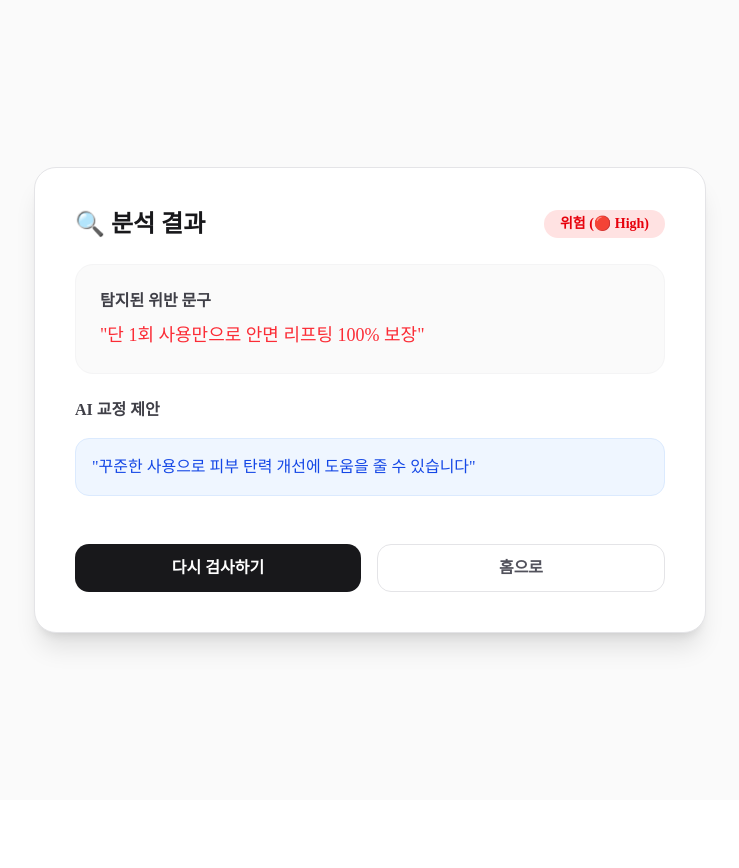
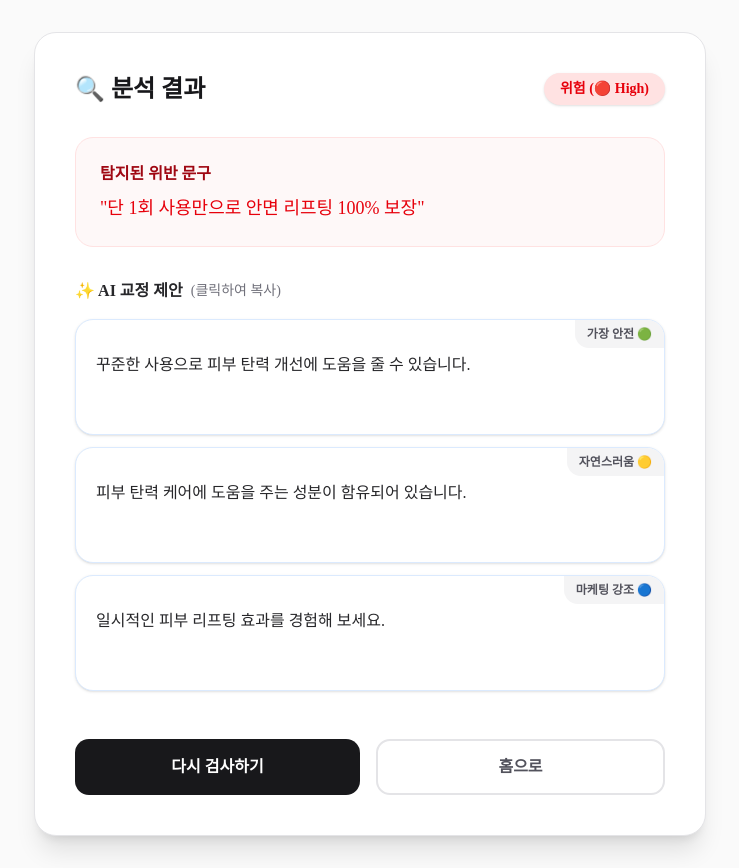
Before and after one commit to sihyunn0102-sys/adguard-frontend, a Next.js app: page /result in a window 1280 px wide. Shown: the whole page, without its empty margins (270-1009 px from the left). Before the commit the page ends 800 px from the top, so only its background shows below. Built offline with nearby package versions, Linux system fonts and the light colour scheme.

Commit message:
feat: D2 결과 페이지 카드 컴포넌트 추가

```diff
--- a/src/app/result/page.tsx
+++ b/src/app/result/page.tsx
@@ -1,40 +1,90 @@
 import Link from "next/link";
 
 export default function ResultPage() {
+  // D2 목표: AI가 제안하는 수정안 3개 데이터 (나중에는 백엔드 API에서 받아올 예정)
+  const suggestions = [
+    {
+      id: 1,
+      text: "꾸준한 사용으로 피부 탄력 개선에 도움을 줄 수 있습니다.",
+      tag: "가장 안전 🟢",
+    },
+    {
+      id: 2,
+      text: "피부 탄력 케어에 도움을 주는 성분이 함유되어 있습니다.",
+      tag: "자연스러움 🟡",
+    },
+    {
+      id: 3,
+      text: "일시적인 피부 리프팅 효과를 경험해 보세요.",
+      tag: "마케팅 강조 🔵",
+    },
+  ];
+
   return (
     <div className="flex flex-col items-center justify-center min-h-screen bg-zinc-50 p-8 font-sans">
-      <main className="flex flex-col gap-6 bg-white p-10 rounded-3xl shadow-xl border border-zinc-200 max-w-2xl w-full">
+      <main className="flex flex-col gap-8 bg-white p-10 rounded-3xl shadow-xl border border-zinc-200 max-w-2xl w-full">
+        {/* 상단 헤더 & 신호등 뱃지 */}
         <div className="flex justify-between items-center">
-          <h1 className="text-2xl font-bold text-zinc-900">🔍 분석 결과</h1>
-          <span className="px-4 py-1 bg-red-100 text-red-600 rounded-full font-bold text-sm">
+          <h1 className="text-2xl font-extrabold text-zinc-900">
+            🔍 분석 결과
+          </h1>
+          <span className="px-4 py-1.5 bg-red-100 text-red-600 rounded-full font-bold text-sm shadow-sm">
             위험 (🔴 High)
           </span>
         </div>
 
-        <div className="p-6 bg-zinc-50 rounded-2xl border border-zinc-100">
-          <h3 className="font-bold text-zinc-700 mb-2">탐지된 위반 문구</h3>
-          <p className="text-lg text-red-500 font-medium">
+        {/* 원본 위반 문구 */}
+        <div className="p-6 bg-red-50/50 rounded-2xl border border-red-100">
+          <h3 className="font-bold text-red-800 mb-2">탐지된 위반 문구</h3>
+          <p className="text-lg text-red-600 font-medium">
             "단 1회 사용만으로 안면 리프팅 100% 보장"
           </p>
         </div>
 
+        {/* D2: 수정안 3개 카드 컴포넌트 영역 */}
         <div className="space-y-4">
-          <h3 className="font-bold text-zinc-700">AI 교정 제안</h3>
-          <div className="p-4 bg-blue-50 border border-blue-100 rounded-xl text-blue-700">
-            "꾸준한 사용으로 피부 탄력 개선에 도움을 줄 수 있습니다"
+          <h3 className="font-bold text-zinc-800 flex items-center gap-2">
+            ✨ AI 교정 제안{" "}
+            <span className="text-sm font-normal text-zinc-500">
+              (클릭하여 복사)
+            </span>
+          </h3>
+
+          <div className="grid gap-3 sm:grid-cols-1">
+            {suggestions.map((item) => (
+              <div
+                key={item.id}
+                className="group relative p-5 border border-blue-100 bg-white rounded-2xl shadow-sm hover:border-blue-300 hover:shadow-md hover:bg-blue-50/30 transition-all cursor-pointer overflow-hidden"
+              >
+                {/* 우측 상단 태그 */}
+                <span className="absolute top-0 right-0 bg-zinc-100 text-zinc-600 text-xs font-bold px-3 py-1.5 rounded-bl-xl group-hover:bg-blue-100 group-hover:text-blue-700 transition-colors">
+                  {item.tag}
+                </span>
+
+                <p className="text-zinc-800 font-medium mt-3 pr-16 leading-relaxed">
+                  {item.text}
+                </p>
+
+                {/* 마우스 올렸을 때 나타나는 복사 버튼 */}
+                <div className="mt-4 text-sm text-blue-600 font-bold opacity-0 translate-y-2 group-hover:opacity-100 group-hover:translate-y-0 transition-all duration-300">
+                  이 문구 사용하기 📋
+                </div>
+              </div>
+            ))}
           </div>
         </div>
 
-        <div className="flex gap-4 mt-6">
+        {/* 하단 버튼 */}
+        <div className="flex gap-4 mt-4">
           <Link
             href="/upload"
-            className="flex-1 h-12 flex items-center justify-center bg-zinc-900 text-white rounded-xl font-bold hover:bg-zinc-800 transition-colors"
+            className="flex-1 h-14 flex items-center justify-center bg-zinc-900 text-white rounded-xl font-bold hover:bg-zinc-800 transition-colors"
           >
             다시 검사하기
           </Link>
           <Link
             href="/"
-            className="flex-1 h-12 flex items-center justify-center border border-zinc-200 rounded-xl font-bold text-zinc-600 hover:bg-zinc-50"
+            className="flex-1 h-14 flex items-center justify-center border-2 border-zinc-200 rounded-xl font-bold text-zinc-600 hover:bg-zinc-50 hover:border-zinc-300 transition-colors"
           >
             홈으로
           </Link>
```
